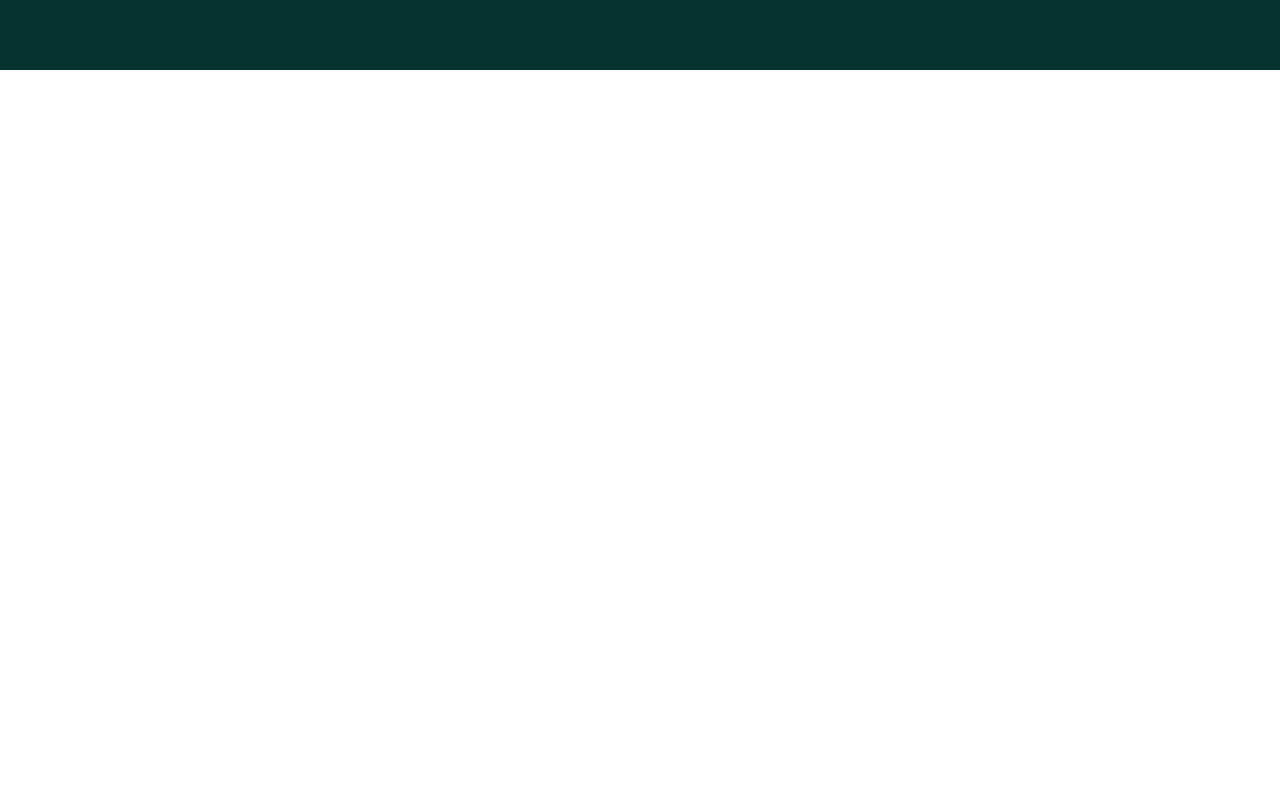
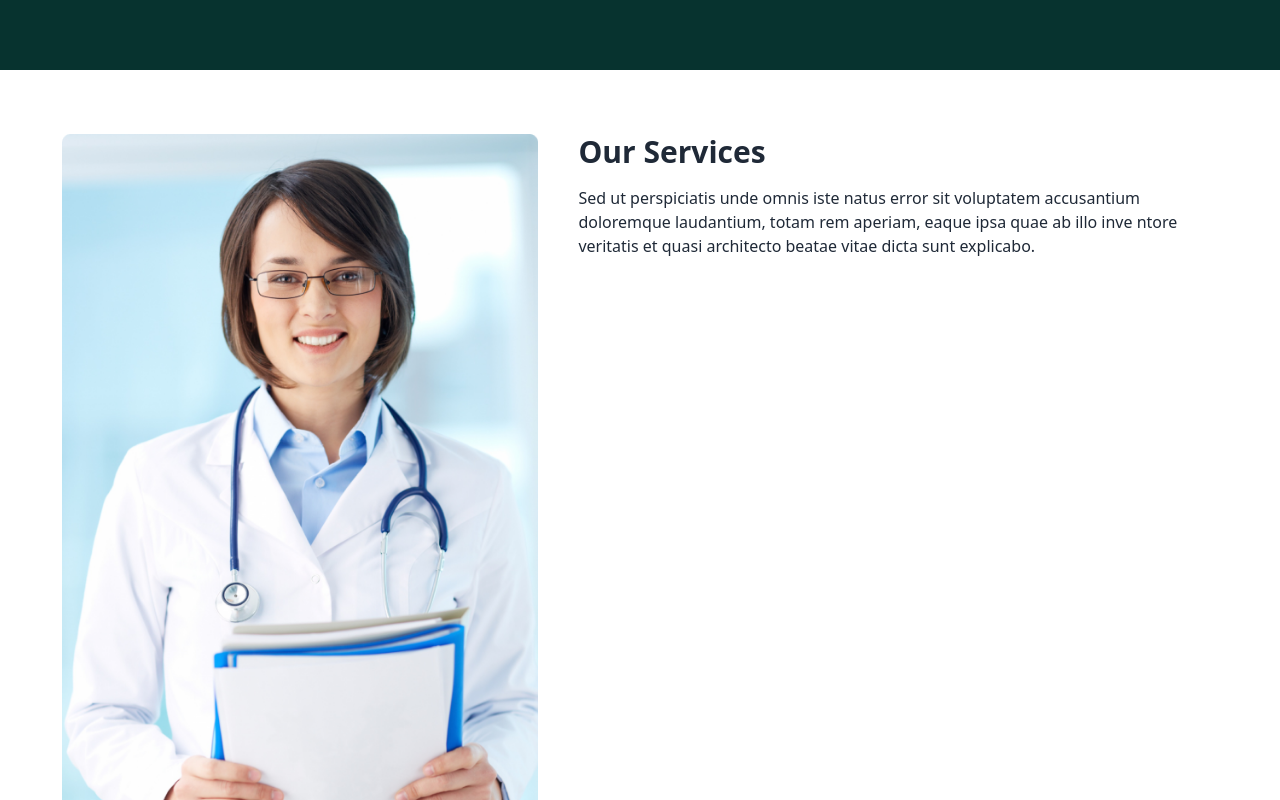
Before and after one commit to KhanZiaul/Doctor-House-Client, a React (Vite) app: page / in a window 1280 px wide. Shown: the part 580-1380 px from the top of the page. Before the commit the page ends 800 px from the top, so only its background shows below. Built offline with nearby package versions, Linux system fonts and the light colour scheme.

Commit message:
OurServices banner added

```diff
--- a/src/Pages/Home/Home/Home.jsx
+++ b/src/Pages/Home/Home/Home.jsx
@@ -1,9 +1,11 @@
 import Banner from "../Banner/Banner";
+import OurServices from "../OurServices/OurServices";
 
 const Home = () => {
     return (
         <div>
             <Banner></Banner>
+            <OurServices></OurServices>
         </div>
     );
 };
--- /dev/null
+++ b/src/Pages/Home/OurServices/OurServices.jsx
@@ -0,0 +1,19 @@
+import banner from '../../../assets/Images/Home/Banner.png'
+
+const OurServices = () => {
+    return (
+        <div className='my-16'>
+            <div className='flex flex-col lg:flex-row justify-center gap-10 w-[90%] lg:w-full mx-auto'>
+                <div>
+                    <img className='lg:h-[900px]' src={banner} alt="" />
+                </div>
+                <div className='space-y-4 w-full lg:w-[50%]'>
+                    <h2 className='text-3xl font-bold'>Our Services</h2>
+                    <p>Sed ut perspiciatis unde omnis iste natus error sit voluptatem accusantium doloremque laudantium, totam rem aperiam, eaque ipsa quae ab illo inve ntore veritatis et quasi architecto beatae vitae dicta sunt explicabo.</p>
+                </div>
+            </div>
+        </div>
+    );
+};
+
+export default OurServices;
```
